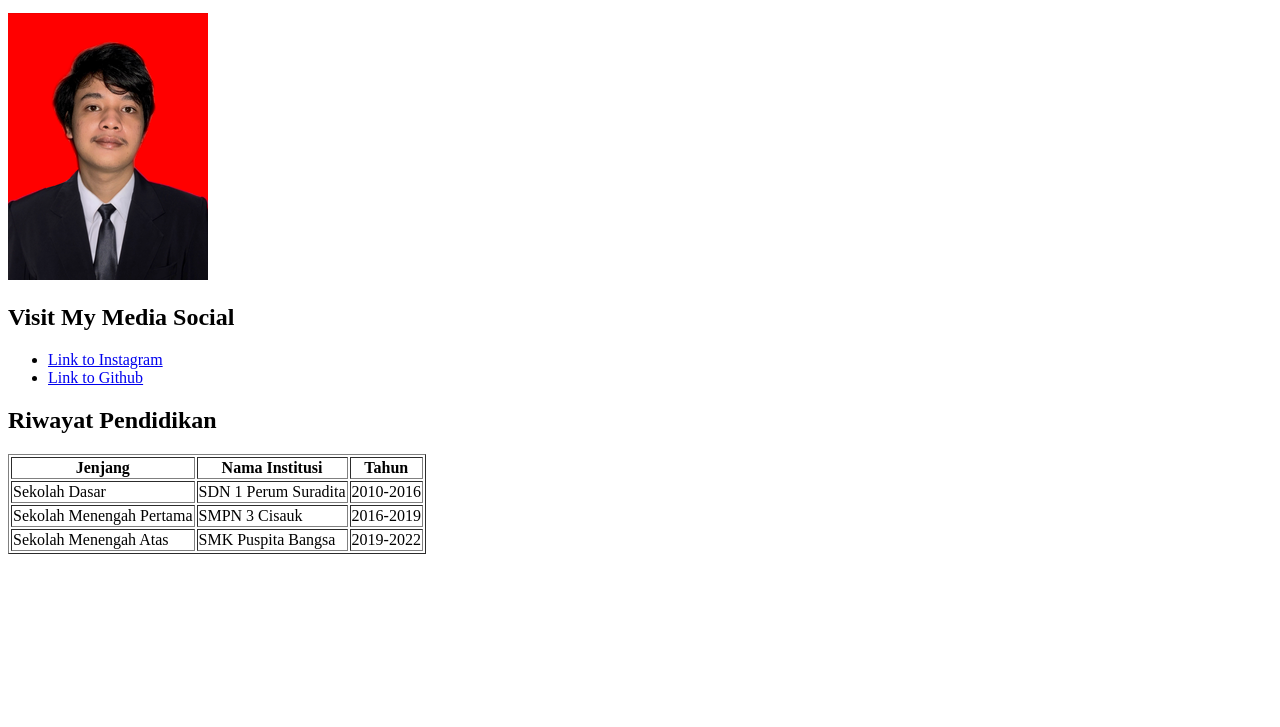
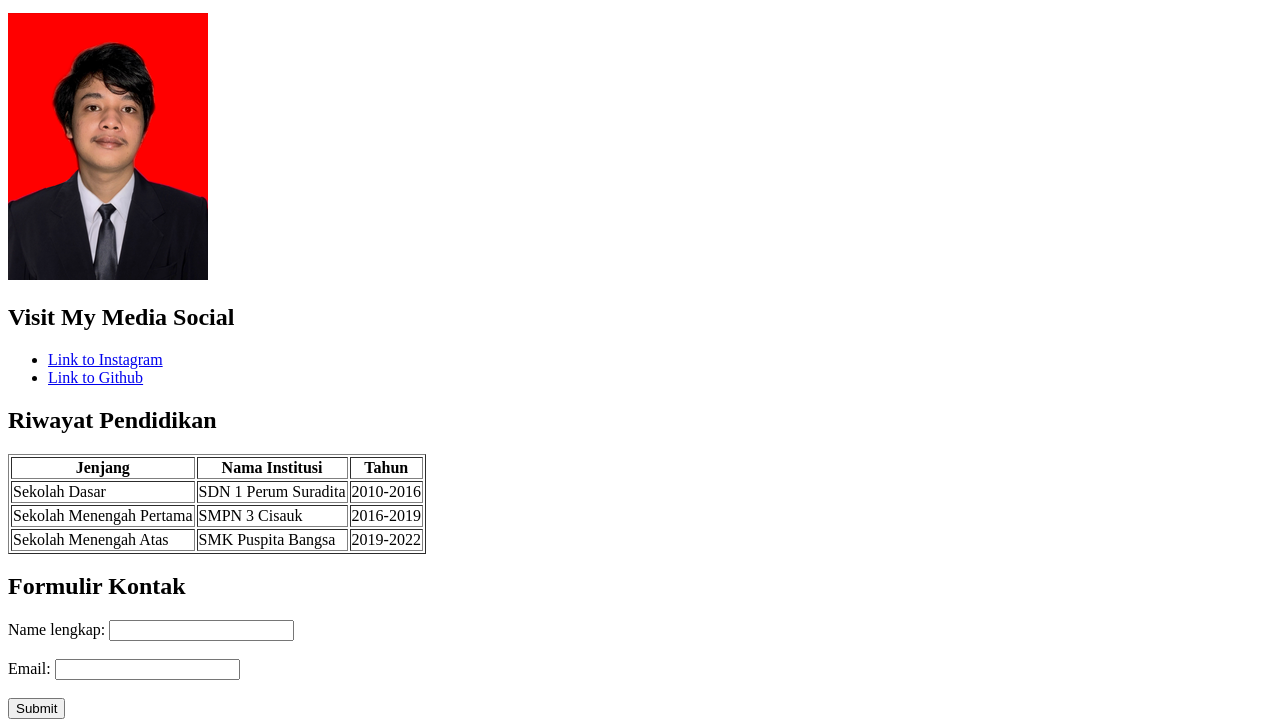
Before and after one commit to farisakbar28/biodata, a plain HTML site: page index.html in a window 1280 px wide. Shown: the part 119-846 px from the top of the page. Before the commit the page ends 800 px from the top, so only its background shows below. Drawn offline with Linux system fonts and the light colour scheme.

Commit message:
Membuat formulir kontak

```diff
--- a/index.html
+++ b/index.html
@@ -13,6 +13,7 @@
     <p>
       Saya adalah mahasiswa Teknologi Informasi di Universitas Teknologi
       Indonesia, dengan minat mendalam dalam pengembangan web dan desain UI/UX.
+      <br />
       Saat ini, saya fokus pada studi dalam pengembangan aplikasi dan aktif
       terlibat dalam berbagai kegiatan akademik seperti hackathon dan proyek
       kolaboratif.
@@ -24,7 +25,9 @@
     <!-- MEDIA SOSIAL -->
     <h2>Visit My Media Social</h2>
     <ul>
-        <li><a href="https://instagram.com/farisakbaarr">Link to Instagram</a></li>
+      <li>
+        <a href="https://instagram.com/farisakbaarr">Link to Instagram</a>
+      </li>
       <li><a href="https://github.com/farisakbar28">Link to Github</a></li>
     </ul>
 
@@ -52,5 +55,17 @@
         <td>2019-2022</td>
       </tr>
     </table>
+
+    <!-- FORM KONTAK -->
+    <h2>Formulir Kontak</h2>
+    <form action="submit">
+      <label for="name">Name lengkap: </label>
+      <input type="text" name="fullname" id="name" required /><br /><br />
+
+      <label for="email">Email: </label>
+      <input type="email" name="useremail" id="email" required /><br /><br />
+
+      <button type="submit">Submit</button>
+    </form>
   </body>
 </html>
```
Lines whose indentation alone changed are shown as unchanged.
